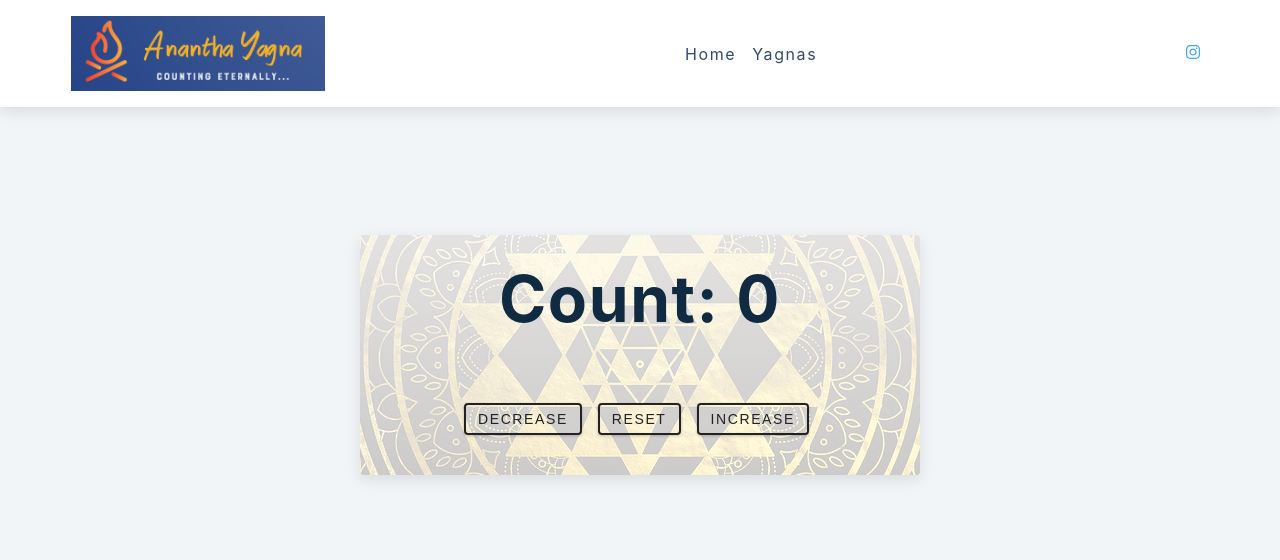
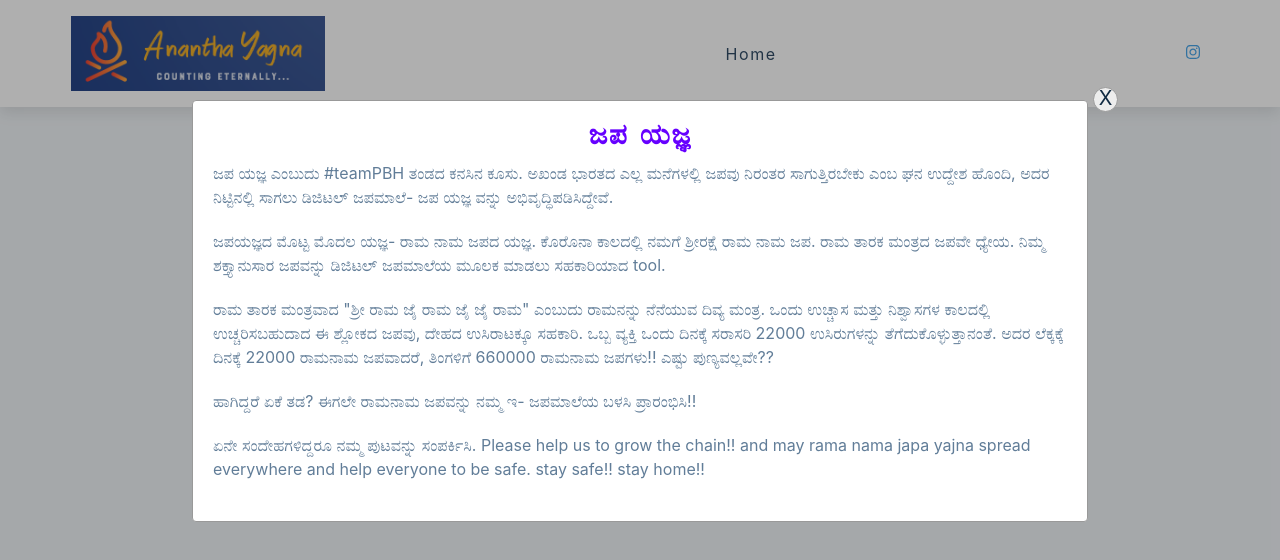
Before and after one commit to HGKarthik26/anantha-yagna, a React (Create React App) app: page / in a window 1280 px wide. Shown: the top 560 px of the page. Built offline with nearby package versions, Linux system fonts and the light colour scheme.

Commit message:
init-pop-up

```diff
--- a/src/components/App.js
+++ b/src/components/App.js
@@ -1,14 +1,37 @@
-import React from "react";
+import React, { useState } from "react";
 import Navbar from "./Navbar";
 import Counter from "./Counter";
+import PopUp from './PopUp';
 import { Provider } from "react-redux";
 import store from "../redux/store";
 
+
 function App() {
+    const [isOpen, setIsOpen] = useState(true);
+
+    const togglePopup = () => {
+        setIsOpen(!isOpen);
+    }
+
   return (
     <Provider store={store}>
       <div>
         <Navbar />
+        {isOpen && <PopUp content = {
+            <>
+                <h3 className="pop-up-head"> ಜಪ ಯಜ್ಞ </h3>
+                <div className="pop-up-body">
+                    <p>ಜಪ ಯಜ್ಞ ಎಂಬುದು #teamPBH ತಂಡದ ಕನಸಿನ ಕೂಸು. ಅಖಂಡ ಭಾರತದ ಎಲ್ಲ ಮನೆಗಳಲ್ಲಿ ಜಪವು ನಿರಂತರ ಸಾಗುತ್ತಿರಬೇಕು ಎಂಬ ಘನ ಉದ್ದೇಶ ಹೊಂದಿ, ಅದರ ನಿಟ್ಟಿನಲ್ಲಿ ಸಾಗಲು ಡಿಜಿಟಲ್ ಜಪಮಾಲೆ- ಜಪ ಯಜ್ಞ ವನ್ನು ಅಭಿವೃದ್ಧಿಪಡಿಸಿದ್ದೇವೆ. </p>
+                    <p>ಜಪಯಜ್ಞದ ಮೊಟ್ಟ ಮೊದಲ ಯಜ್ಞ- ರಾಮ ನಾಮ ಜಪದ ಯಜ್ಞ. ಕೊರೊನಾ ಕಾಲದಲ್ಲಿ ನಮಗೆ ಶ್ರೀರಕ್ಷೆ ರಾಮ ನಾಮ ಜಪ. ರಾಮ ತಾರಕ ಮಂತ್ರದ ಜಪವೇ ಧ್ಯೇಯ. ನಿಮ್ಮ ಶಕ್ತ್ಯಾನುಸಾರ ಜಪವನ್ನು ಡಿಜಿಟಲ್ ಜಪಮಾಲೆಯ ಮೂಲಕ ಮಾಡಲು ಸಹಕಾರಿಯಾದ tool. </p>
+                    <p>ರಾಮ ತಾರಕ ಮಂತ್ರವಾದ "ಶ್ರೀ ರಾಮ ಜೈ ರಾಮ  ಜೈ ಜೈ ರಾಮ" ಎಂಬುದು ರಾಮನನ್ನು ನೆನೆಯುವ ದಿವ್ಯ ಮಂತ್ರ. ಒಂದು ಉಚ್ಚಾಸ ಮತ್ತು ನಿಶ್ವಾಸಗಳ ಕಾಲದಲ್ಲಿ ಉಚ್ಚರಿಸಬಹುದಾದ ಈ ಶ್ಲೋಕದ ಜಪವು, ದೇಹದ ಉಸಿರಾಟಕ್ಕೂ ಸಹಕಾರಿ. ಒಬ್ಬ ವ್ಯಕ್ತಿ ಒಂದು ದಿನಕ್ಕೆ ಸರಾಸರಿ 22000 ಉಸಿರುಗಳನ್ನು ತೆಗೆದುಕೊಳ್ಳುತ್ತಾನಂತೆ. ಅದರ ಲೆಕ್ಕಕ್ಕೆ ದಿನಕ್ಕೆ 22000 ರಾಮನಾಮ ಜಪವಾದರೆ, ತಿಂಗಳಿಗೆ 660000 ರಾಮನಾಮ ಜಪಗಳು!! ಎಷ್ಟು ಪುಣ್ಯವಲ್ಲವೇ?? </p>
+                    <p>ಹಾಗಿದ್ದರೆ ಏಕೆ ತಡ? ಈಗಲೇ ರಾಮನಾಮ ಜಪವನ್ನು ನಮ್ಮ ಇ- ಜಪಮಾಲೆಯ ಬಳಸಿ ಪ್ರಾರಂಭಿಸಿ!! </p>
+                    <p>ಏನೇ ಸಂದೇಹಗಳಿದ್ದರೂ ನಮ್ಮ ಪುಟವನ್ನು ಸಂಪರ್ಕಿಸಿ.
+Please help us to grow the chain!! and may rama nama japa yajna spread everywhere and help everyone to be safe.
+stay safe!! stay home!! </p>
+                </div>
+            </>
+        } handleClose = {togglePopup}/> }
+
         <Counter />
       </div>
     </Provider>
--- /dev/null
+++ b/src/components/PopUp.jsx
@@ -0,0 +1,15 @@
+import React from "react";
+import '../index.css';
+
+function PopUp(props) {
+  return (
+    <div className="popup-box">
+      <div className="box">
+        <span className="close-icon" onClick={props.handleClose}> X </span>
+        {props.content}
+      </div>
+    </div>
+  );
+}
+
+export default PopUp;
--- a/src/data.js
+++ b/src/data.js
@@ -5,11 +5,11 @@ export const links = [{
         url: '/',
         text: 'home',
     },
-    {
-        id: 2,
-        url: '/about',
-        text: 'Yagnas',
-    },
+    // {
+    //     id: 2,
+    //     url: '/about',
+    //     text: 'Yagnas',
+    // },
     // {
     //   id: 3,
     //   url: '/projects',
--- a/src/index.css
+++ b/src/index.css
@@ -258,6 +258,54 @@ nav {
     height: 10rem;
 }
 
+
+/* Popup style */
+
+.popup-box {
+    position: fixed;
+    background: #00000050;
+    width: 100%;
+    height: 100vh;
+    top: 0;
+    left: 0;
+}
+
+.box {
+    position: relative;
+    width: 70%;
+    margin: 0 auto;
+    height: auto;
+    max-height: 70vh;
+    margin-top: calc(100vh - 85vh - 20px);
+    background: #fff;
+    border-radius: 4px;
+    padding: 20px;
+    border: 1px solid #999;
+    overflow: auto;
+}
+
+.close-icon {
+    content: 'x';
+    cursor: pointer;
+    position: fixed;
+    right: calc(15% - 30px);
+    top: calc(100vh - 85vh - 33px);
+    background: #ededed;
+    width: 25px;
+    height: 25px;
+    border-radius: 50%;
+    line-height: 20px;
+    text-align: center;
+    border: 1px solid #999;
+    font-size: 20px;
+}
+
+.pop-up-head {
+    font-family: Verdana, Arial, Helvetica, sans-serif;
+    color: #6600FF;
+    text-align: center;
+}
+
 @media screen and (min-width: 800px) {
     .nav-center {
         max-width: 1170px;
```
